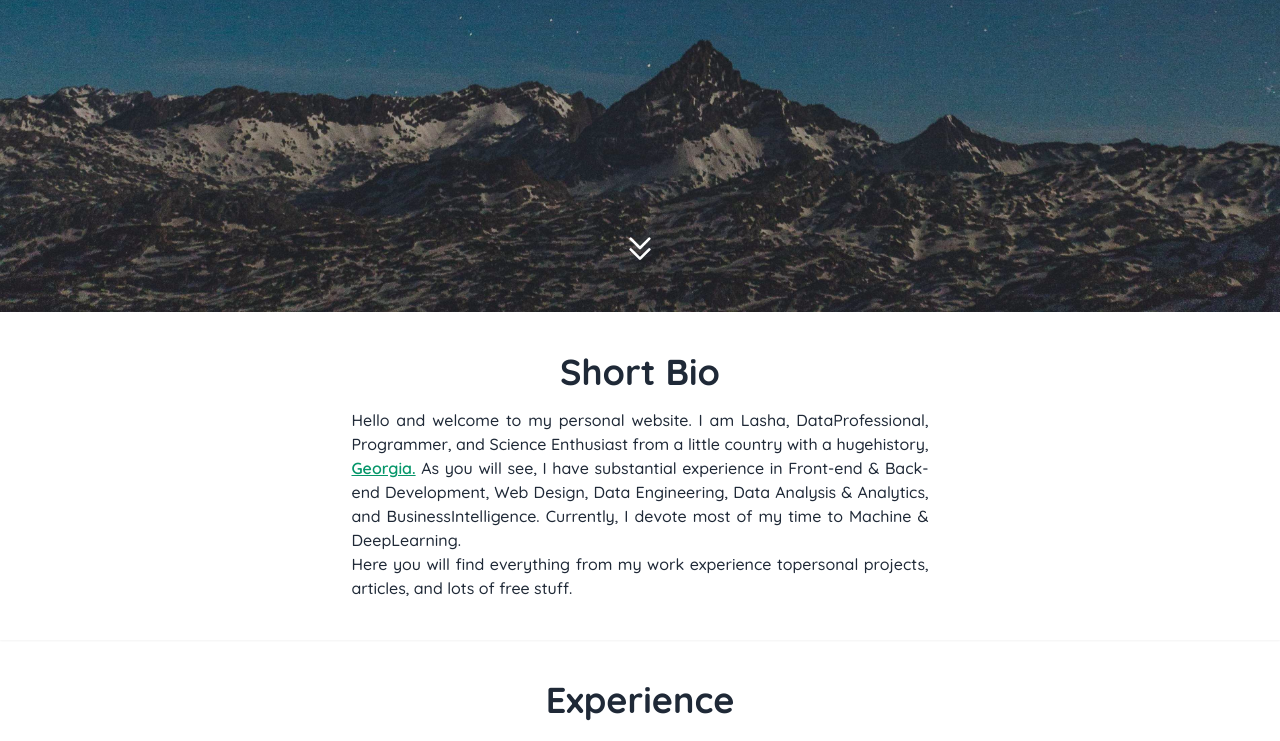
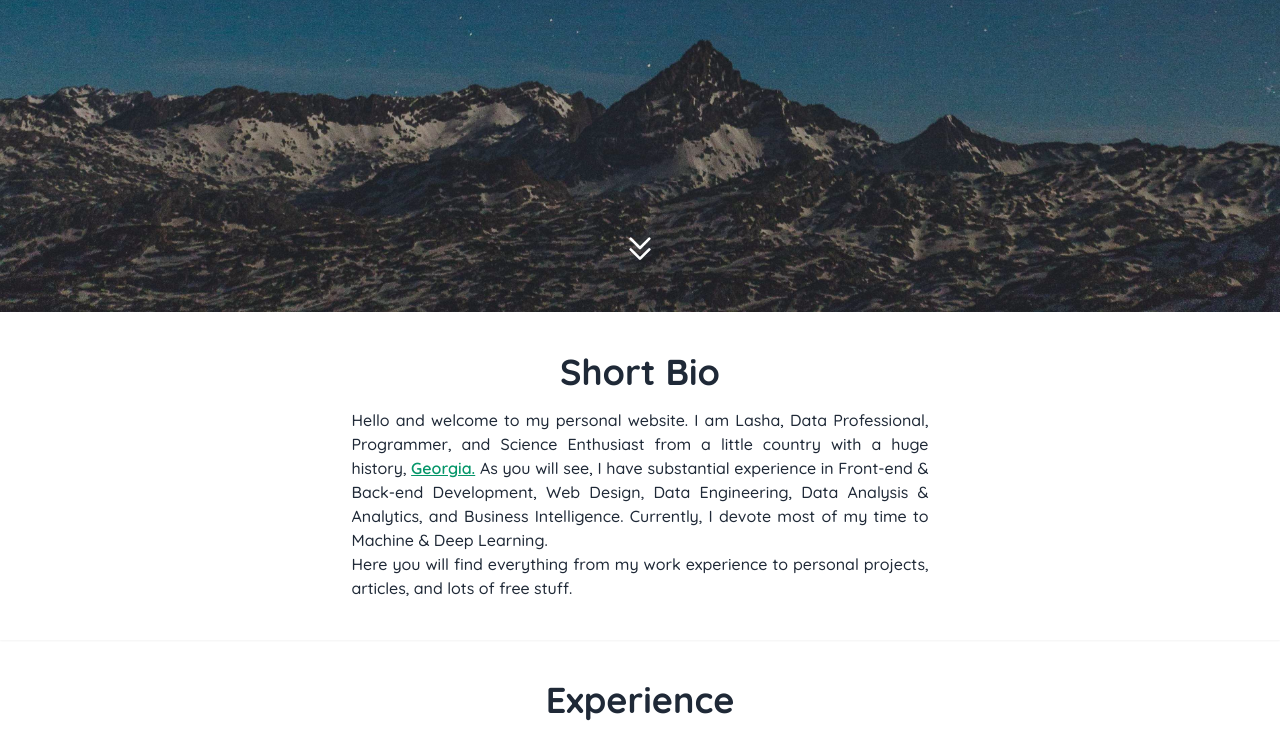
Before and after one commit to LashaDolenjashvili/personal-website-tailwind, a website: page public/index.html in a window 1280 px wide. Shown: the part 488-1229 px from the top of the page. Drawn offline with Linux system fonts and the light colour scheme.

Commit message:
minor update

```diff
--- a/public/index.html
+++ b/public/index.html
@@ -131,16 +131,16 @@
                     <h2 class="text-center font-bold text-4xl" id="about">Short Bio</h2>
                     <div class="mt-4">
                         <p class="text-justify">
-                            Hello and welcome to my personal website. I am Lasha, DataProfessional, Programmer, and
-                            Science Enthusiast from a little country with a hugehistory,
+                            Hello and welcome to my personal website. I am Lasha, Data Professional, Programmer, and
+                            Science Enthusiast from a little country with a huge history,
                             <a href="https://www.yfgtours.com/?fbclid=IwAR2PALiJRujqzATew-3xyBDBQLnRZ0hn_rMqoU5dHPciHDswKPIYvLjwRDo"
                                 class="font-semibold text-green-600 underline" target="_blank">
                                 Georgia.</a> As you will see, I
                             have substantial experience in Front-end & Back-end Development, Web Design, Data
-                            Engineering, Data Analysis & Analytics, and BusinessIntelligence. Currently, I devote most
-                            of my time to Machine & DeepLearning. <br>
+                            Engineering, Data Analysis & Analytics, and Business Intelligence. Currently, I devote most
+                            of my time to Machine & Deep Learning. <br>
                             Here you will find everything from my work experience
-                            topersonal projects, articles, and lots of free stuff.
+                            to personal projects, articles, and lots of free stuff.
                         </p>
                     </div>
                 </div>
```
